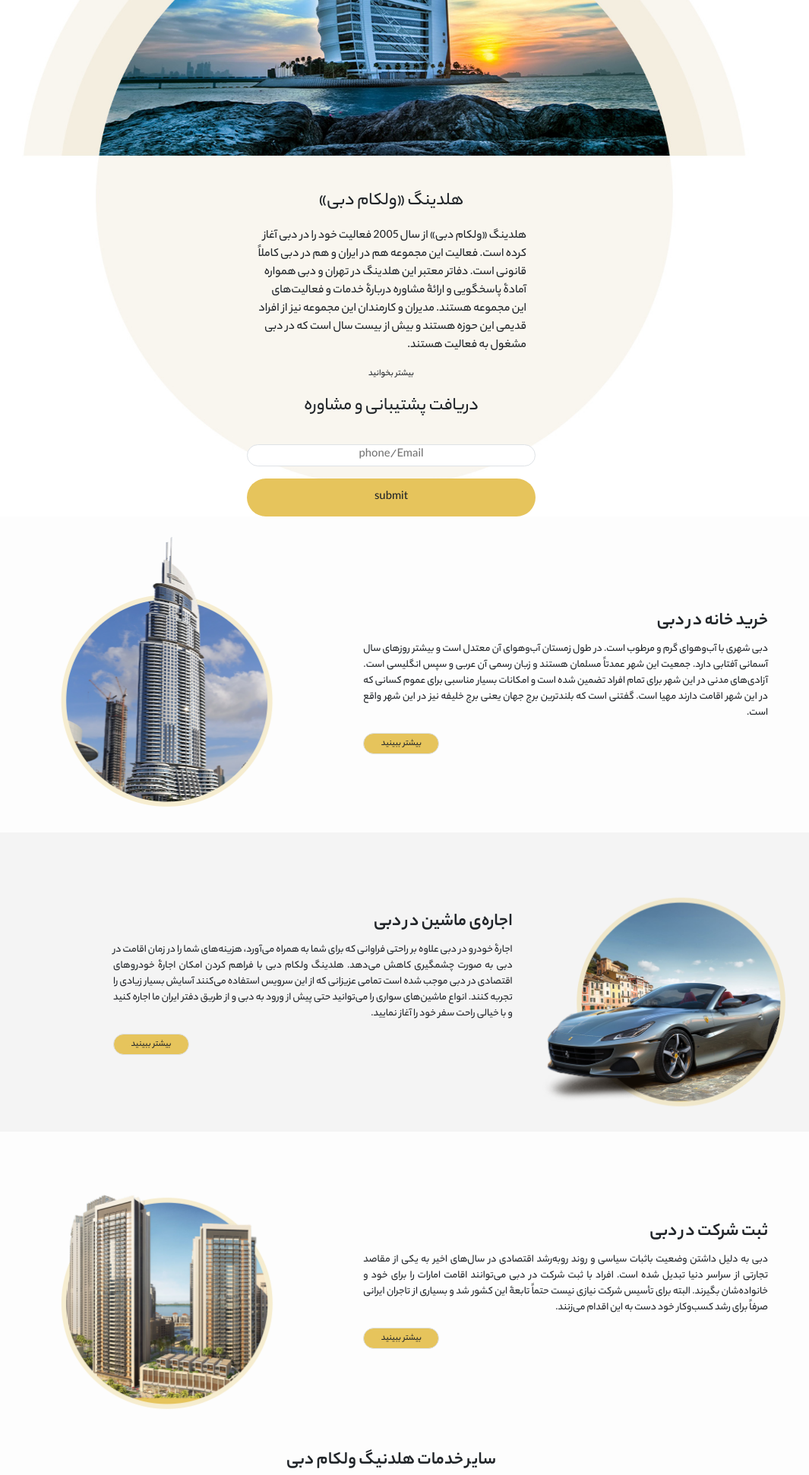
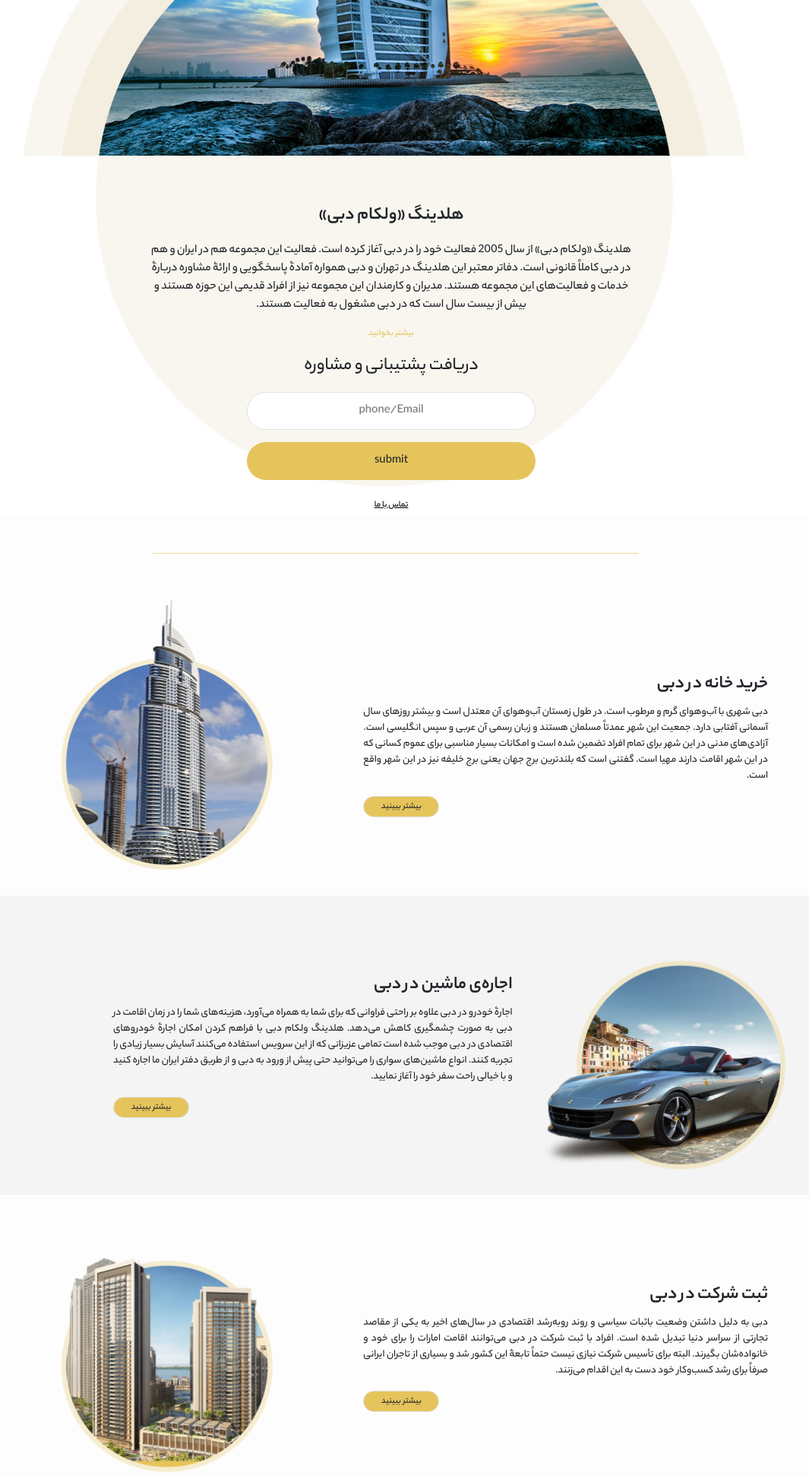
Before and after one commit to ftmeslr/dubaiProject, a PHP site: page / in a window 1280 px wide. Shown: the part 455-2397 px from the top of the page at 76% size, without its empty margins (119-1184 px from the left). Run offline with PHP 8.4, Linux system fonts and the light colour scheme.

Commit message:
home page almost Done

```diff
--- a/index.html
+++ b/index.html
@@ -60,9 +60,9 @@
 
           <img src="/images/Home/slider.jpg" alt="" />
           <div
-            class="position-absolute d-flex flex-column align-items-center justify-content-center start-0 end-0 m-auto bottom-0 w-380 top"
+            class="position-absolute d-flex flex-column align-items-center justify-content-center start-0 end-0 m-auto bottom-0 w-380 top-600 w-500"
           >
-            <p class="f24">هلدینگ «ولکام دبی»</p>
+            <p class="f24 fw-bold">هلدینگ «ولکام دبی»</p>
             <p class="f16">
               هلدینگ «ولکام دبی» از سال 2005 فعالیت خود را در دبی آغاز کرده است.
               فعالیت این مجموعه هم در ایران و هم در دبی کاملاً قانونی است. دفاتر
@@ -71,19 +71,21 @@
               کارمندان این مجموعه نیز از افراد قدیمی این حوزه هستند و بیش از
               بیست سال است که در دبی مشغول به فعالیت هستند.
             </p>
-            <p class="f12">بیشتر بخوانید</p>
-            <p class="f24">دریافت پشتیبانی و مشاوره</p>
+            <p class="f12 text-yellow">بیشتر بخوانید</p>
+            <p class="f24 m-0">دریافت پشتیبانی و مشاوره</p>
             <input
-              class="w-380 h-50 rounded50 border text-center my-3"
+              class="w-380 h-50 rounded50 border text-center my-3 py-2 h-50"
               type="text"
               placeholder="phone/Email"
             />
             <button class="btn custom-btn bg-yellow rounded50">submit</button>
+            <a class="f12 mt-4 text-black cursor-pointer">تماس با ما</a>
           </div>
         </div>
       </div>
     </section>
     <!--section one-->
+    <div class="yellow_line mt-5"></div>
 
     <!--section 2-->
     <section class="my-3 rounded10 overflow-hidden">
@@ -117,7 +119,7 @@
           </div>
         </div>
       </div>
-      <div class=" bg-gray">
+      <div class="bg-gray">
         <div
           class="row position-relative container p-68 justify-content-between align-items-center"
         >
@@ -178,11 +180,12 @@
       </div>
     </section>
     <!--section 2-->
+    <div class="yellow_line mt-5"></div>
 
     <!--section 3-->
     <section class="my-3 rounded10 overflow-hidden">
       <div class="container ps-0">
-        <p class="text-center fw-bold f24">سایر خدمات هلدنیگ ولکام دبی</p>
+        <p class="text-center fw-bold f24 mb-4">سایر خدمات هلدنیگ ولکام دبی</p>
         <div
           class="row position-relative p-90 justify-content-between align-items-center"
         >
@@ -264,15 +267,15 @@
       </div>
     </section>
     <!--section 4-->
-
+    <div class="yellow_line"></div>
     <!--section Fag-->
     <section class="my-3 overflow-hidden">
-      <p class="text-center fw-bold f24">سوالات متداول</p>
+      <p class="text-center fw-bold f24 mb-5">سوالات متداول</p>
 
       <div class="container">
         <div class="p-150">
           <a
-            class="rounded10 d-flex justify-content-between align-items-center w-100 d-block f13 text-black bg-gray p-3 border-warning my-1"
+            class="rounded10 d-flex justify-content-between align-items-center w-100 d-block f13 text-black bg-gray p-3 border-warning my-1 text-decoration-none"
             data-bs-toggle="collapse"
             href="#collapseExample0"
             role="button"
@@ -292,7 +295,7 @@
           </div>
 
           <a
-            class="rounded10 d-flex justify-content-between align-items-center w-100 d-block f13 text-black bg-gray p-3 border-warning my-1"
+            class="rounded10 d-flex justify-content-between align-items-center w-100 d-block f13 text-black bg-gray p-3 border-warning my-1 text-decoration-none"
             data-bs-toggle="collapse"
             href="#collapseExample1"
             role="button"
@@ -315,7 +318,7 @@
           </div>
 
           <a
-            class="rounded10 d-flex justify-content-between align-items-center w-100 d-block f13 text-black bg-gray p-3 border-warning my-1"
+            class="rounded10 d-flex justify-content-between align-items-center w-100 d-block f13 text-black bg-gray p-3 border-warning my-1 text-decoration-none"
             data-bs-toggle="collapse"
             href="#collapseExample2"
             role="button"
@@ -335,7 +338,7 @@
           </div>
 
           <a
-            class="rounded10 d-flex justify-content-between align-items-center w-100 d-block f13 text-black bg-gray p-3 border-warning my-1"
+            class="rounded10 d-flex justify-content-between align-items-center w-100 d-block f13 text-black bg-gray p-3 border-warning my-1 text-decoration-none"
             data-bs-toggle="collapse"
             href="#collapseExample4"
             role="button"
@@ -355,7 +358,7 @@
           </div>
 
           <a
-            class="rounded10 d-flex justify-content-between align-items-center w-100 d-block f13 text-black bg-gray p-3 border-warning my-1"
+            class="rounded10 d-flex justify-content-between align-items-center w-100 d-block f13 text-black bg-gray p-3 border-warning my-1 text-decoration-none"
             data-bs-toggle="collapse"
             href="#collapseExample5"
             role="button"
@@ -375,7 +378,7 @@
           </div>
 
           <a
-            class="rounded10 d-flex justify-content-between align-items-center w-100 d-block f13 text-black bg-gray p-3 border-warning my-1"
+            class="rounded10 d-flex justify-content-between align-items-center w-100 d-block f13 text-black bg-gray p-3 border-warning my-1 text-decoration-none"
             data-bs-toggle="collapse"
             href="#collapseExample6"
             role="button"
--- a/style.css
+++ b/style.css
@@ -170,7 +170,7 @@
 }
 
 .h-50 {
-  height: 50px;
+  height: 50px !important;
 }
 
 .w-380 {
@@ -213,7 +213,7 @@
 .p-150 {
   padding: 0 150px;
 }
-.pe-10{
+.pe-10 {
   padding-right: 100px;
 }
 .white-shadow {
@@ -270,8 +270,9 @@
 .bg-yellow {
   background-color: #e6c45c;
 }
-.text-link {
-  color: #1489f5;
+
+.text-yellow {
+  color: #e6c45c;
 }
 
 .border-gray {
@@ -320,9 +321,6 @@
   outline: none;
 }
 
-body a {
-  text-decoration: none !important;
-}
 
 .cursor-pointer {
   cursor: pointer;
@@ -349,6 +347,12 @@
   width: 100px;
   height: 28px;
 }
+.yellow_line {
+  width: 50%;
+  height: 1px;
+  background-color: #e6c45c9c;
+  margin: 0 auto 50px auto;
+}
 /* Global  */
 /*  footer */
 
@@ -359,15 +363,11 @@
   margin: 30px 0;
 }
 
-.top--30{
+.top--30 {
   top: -150px;
 }
 
-.top--400{
-  margin
-}
-
-.mt-10{
+.mt-10 {
   margin-top: 200px;
 }
 /* Home */
@@ -392,7 +392,7 @@
 .background_section .title_box {
   text-align: center;
   position: absolute;
-  bottom: 90px;
+  bottom: 50px;
   margin: auto;
   left: 0;
   right: 0;
@@ -414,10 +414,18 @@
   margin: 0 5px;
 }
 
-.mt--20{
-  margin-top: -20px ;
+.mt--20 {
+  margin-top: -20px;
 }
 
-.title__Home{
-  top:70px;
+.title__Home {
+  top: 70px;
 }
+
+.top-600 {
+  top: 600px;
+}
+.w-500{
+  width: 670px;
+  text-align:center
+}
```
